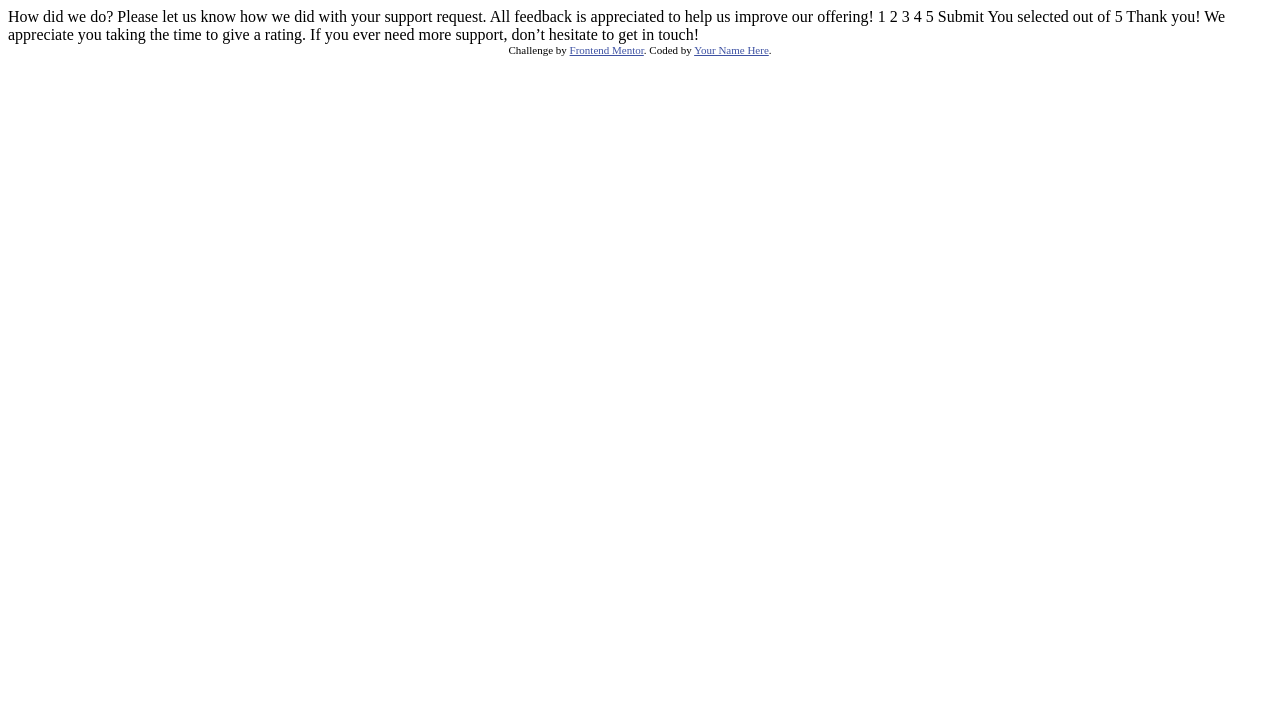
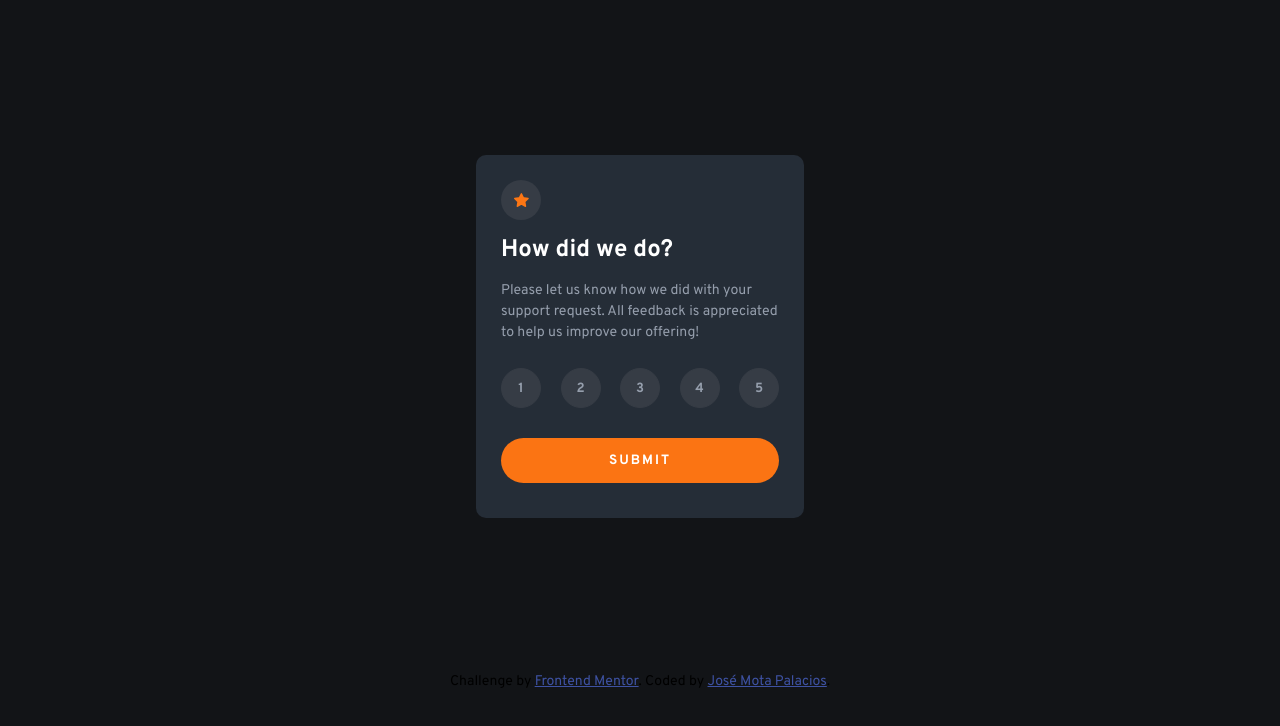
Before and after one commit to JoseMotaPalacios/FEM-desafio-9, a plain HTML site: page interactive-rating-component-main/index.html in a window 1280 px wide. Drawn offline with Linux system fonts and the light colour scheme.

Commit message:
index.html, main.js y styles.css

```diff
--- a/interactive-rating-component-main/index.html
+++ b/interactive-rating-component-main/index.html
@@ -2,48 +2,49 @@
 <html lang="en">
 <head>
   <meta charset="UTF-8">
-  <meta name="viewport" content="width=device-width, initial-scale=1.0"> <!-- displays site properly based on user's device -->
+  <meta name="viewport" content="width=device-width, initial-scale=1.0">
 
   <link rel="icon" type="image/png" sizes="32x32" href="./images/favicon-32x32.png">
+  <link rel="stylesheet" href="styles.css">
 
   <title>Frontend Mentor | Interactive rating component</title>
 
-  <!-- Feel free to remove these styles or customise in your own stylesheet 👍 -->
-  <style>
-    .attribution { font-size: 11px; text-align: center; }
-    .attribution a { color: hsl(228, 45%, 44%); }
-  </style>
 </head>
 <body>
 
   <!-- Rating state start -->
 
-  How did we do?
-
-  Please let us know how we did with your support request. All feedback is appreciated
-  to help us improve our offering!
-
-  1 2 3 4 5
-
-  Submit
+  <div class="card-one__container">
+    <div class="card-one__img-cont"><img class="card-one__img" src="./images/icon-star.svg" alt="star icon"></div>
+    <h1 class="card-one__title">How did we do?</h1>
+    <p class="card-one__text">Please let us know how we did with your support request. All feedback is appreciated to help us improve our offering!</p>
+    <div class="card-one__btn-cont">
+      <button class="card-one__btn-cont__btn" id="1">1</button>
+      <button class="card-one__btn-cont__btn" id="2">2</button>
+      <button class="card-one__btn-cont__btn" id="3">3</button>
+      <button class="card-one__btn-cont__btn" id="4">4</button>
+      <button class="card-one__btn-cont__btn" id="5">5</button>
+    </div>
+    <button class="card-one__submit">SUBMIT</button>
+  </div>
 
   <!-- Rating state end -->
 
   <!-- Thank you state start -->
 
-  You selected <!-- Add rating here --> out of 5
-
-  Thank you!
-
-  We appreciate you taking the time to give a rating. If you ever need more support,
-  don’t hesitate to get in touch!
+  <div class="card-two__container">
+    <img class="card-two__img" src="./images/illustration-thank-you.svg" alt="thank you">
+    <p class="card-two__selection">You selected <span class="card-two__selection--selected">3</span> out of 5</p>
+    <h1 class="card-two__title">Thank you!</h1>
+    <p class="card-two__text">We appreciate you taking the time to give a rating. If you ever need more support, don’t hesitate to get in touch!</p>
+  </div>
 
   <!-- Thank you state end -->
 
-
-  <div class="attribution">
+  <footer class="attribution">
     Challenge by <a href="https://www.frontendmentor.io?ref=challenge" target="_blank">Frontend Mentor</a>.
-    Coded by <a href="#">Your Name Here</a>.
-  </div>
+    Coded by <a href="#">José Mota Palacios</a>.
+  </footer>
+  <script src="./main.js"></script>
 </body>
 </html>
--- /dev/null
+++ b/interactive-rating-component-main/main.js
@@ -0,0 +1,12 @@
+const buttons = document.querySelectorAll(".card-one__btn-cont__btn");
+const selected = document.querySelector(".card-two__selection--selected");
+const submit = document.querySelector(".card-one__submit");
+const cardOne = document.querySelector(".card-one__container");
+const cardTwo = document.querySelector(".card-two__container");
+
+buttons.forEach(button => {
+    button.addEventListener('click', () => selected.innerHTML = button.id);
+});
+
+submit.addEventListener("click", () => cardTwo.style.display = "flex");
+submit.addEventListener("click", () => cardOne.style.display = "none");
--- /dev/null
+++ b/interactive-rating-component-main/styles.css
@@ -0,0 +1,141 @@
+@import url('https://fonts.googleapis.com/css2?family=Overpass:wght@400;700&display=swap');
+
+:root{
+    --Orange: hsl(25, 97%, 53%);
+    --White: hsl(0, 0%, 100%);
+    --Light-Grey: hsl(217, 12%, 63%);
+    --Medium-Grey: hsl(216, 12%, 24%);
+    --Dark-Blue: hsl(213, 19%, 18%);
+    --Very-Dark-Blue: hsl(216, 12%, 8%);
+}
+
+*{
+    margin: 0;
+    padding: 0;
+    box-sizing: border-box;
+}
+
+body{
+    font-family: 'Overpass', sans-serif;
+    font-size: 15px;
+    background-color: var(--Very-Dark-Blue);
+}
+
+.card-one__container, .card-two__container{
+    background-color: var(--Dark-Blue);
+    width: 328px;
+    margin: 155px auto;
+    border-radius: 10px;
+    padding: 25px;
+}
+
+.card-one__img-cont, .card-one__btn-cont__btn{
+    width: 40px;
+    height: 40px;
+    background-color: var(--Medium-Grey);
+    border-radius: 50%;
+    display: grid;
+    place-content: center;
+    margin-bottom: 15px;
+}
+
+.card-one__img{
+    width: 15px;
+}
+
+.card-one__title, .card-two__title{
+    color: var(--White);
+    font-size: 1.6em;
+    font-weight: 700;
+    margin-bottom: 15px;
+}
+
+.card-one__text, .card-two__text{
+    color: var(--Light-Grey);
+    font-size: .94em;
+    line-height: 1.5em;
+    margin-bottom: 25px;
+}
+
+.card-one__btn-cont{
+    display: flex;
+    justify-content: space-between;
+}
+
+.card-one__btn-cont__btn{
+    border: 1px solid var(--Medium-Grey);
+    color: var(--Light-Grey);
+    font-weight: 700;
+    font-family: 'Overpass', sans-serif;
+}
+
+.card-one__btn-cont__btn:hover{
+    border: 1px solid var(--Light-Grey);
+    color: var(--White);
+    background-color: var(--Light-Grey);
+    cursor: pointer;
+}
+
+.card-one__btn-cont__btn:focus{
+    border: 1px solid var(--Orange);
+    color: var(--White);
+    background-color: var(--Orange);
+    cursor: pointer;
+}
+
+.card-one__submit{
+    width: 100%;
+    background-color: var(--Orange);
+    color: var(--White);
+    border-radius: 25px;
+    border: none;
+    height: 45px;
+    font-size: .9em;
+    font-weight: 700;
+    font-family: 'Overpass', sans-serif;
+    letter-spacing: 2px;
+    margin: 15px auto 10px;
+}
+
+.card-one__submit:hover{
+    background-color: var(--White);
+    color: var(--Orange);
+    cursor: pointer;
+}
+
+.card-two__container{
+    display: none;
+    flex-direction: column;
+    align-items: center;
+}
+
+.card-two__img{
+    width: 50%;
+    margin-top: 10px;
+    margin-bottom: 20px;
+}
+
+.card-two__selection{
+    background-color: var(--Medium-Grey);
+    color: var(--Orange);
+    font-size: .9em;
+    width: 170px;
+    height: 30px;
+    border-radius: 25px;
+    text-align: center;
+    padding-top: 7.3px;
+    margin-bottom: 30px;
+}
+
+.card-two__text{
+    text-align: center;
+    margin-bottom: 25px;
+}
+
+.attribution{
+    font-size: 14px;
+    text-align: center;
+}
+
+.attribution a{
+    color: hsl(228, 45%, 44%); }
```
